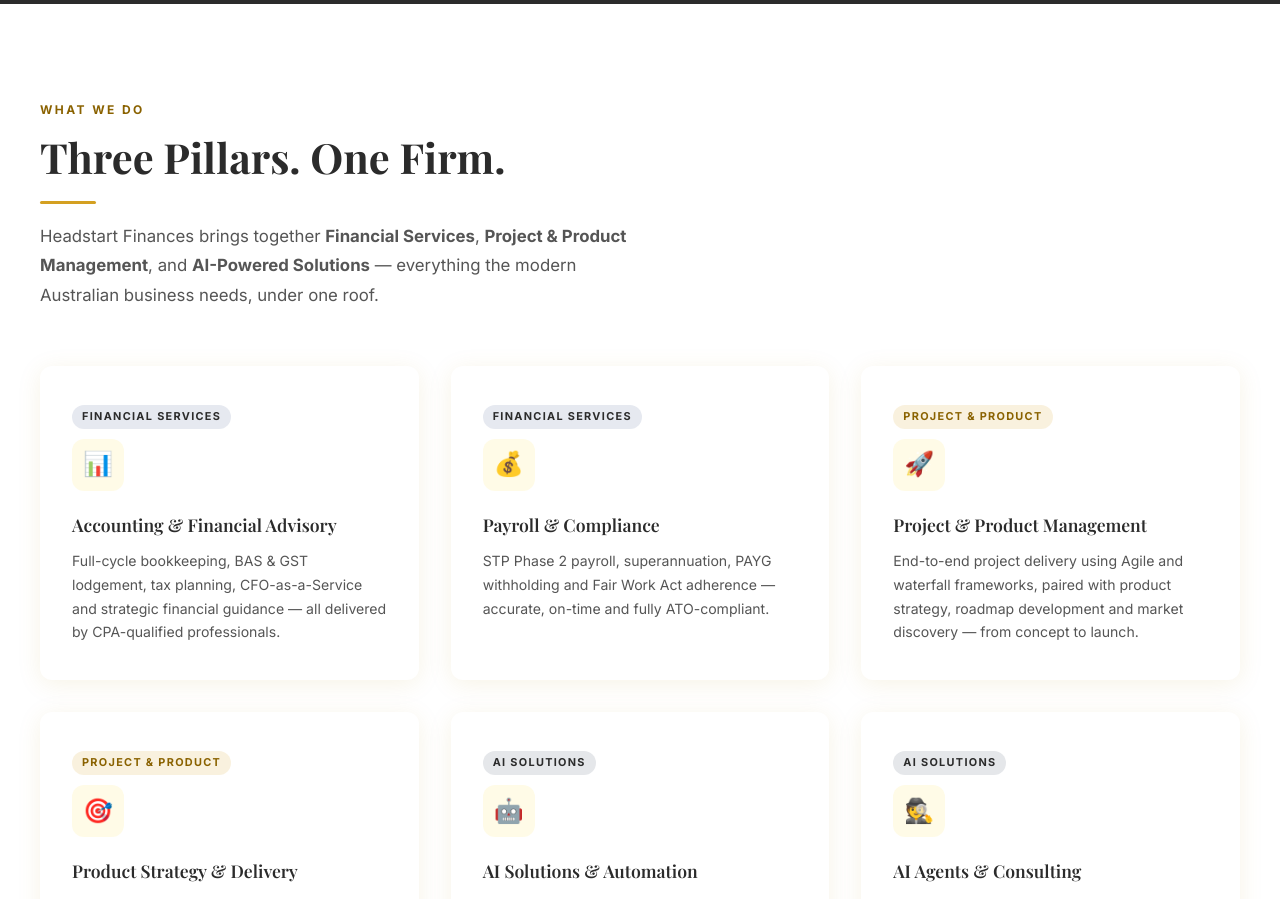
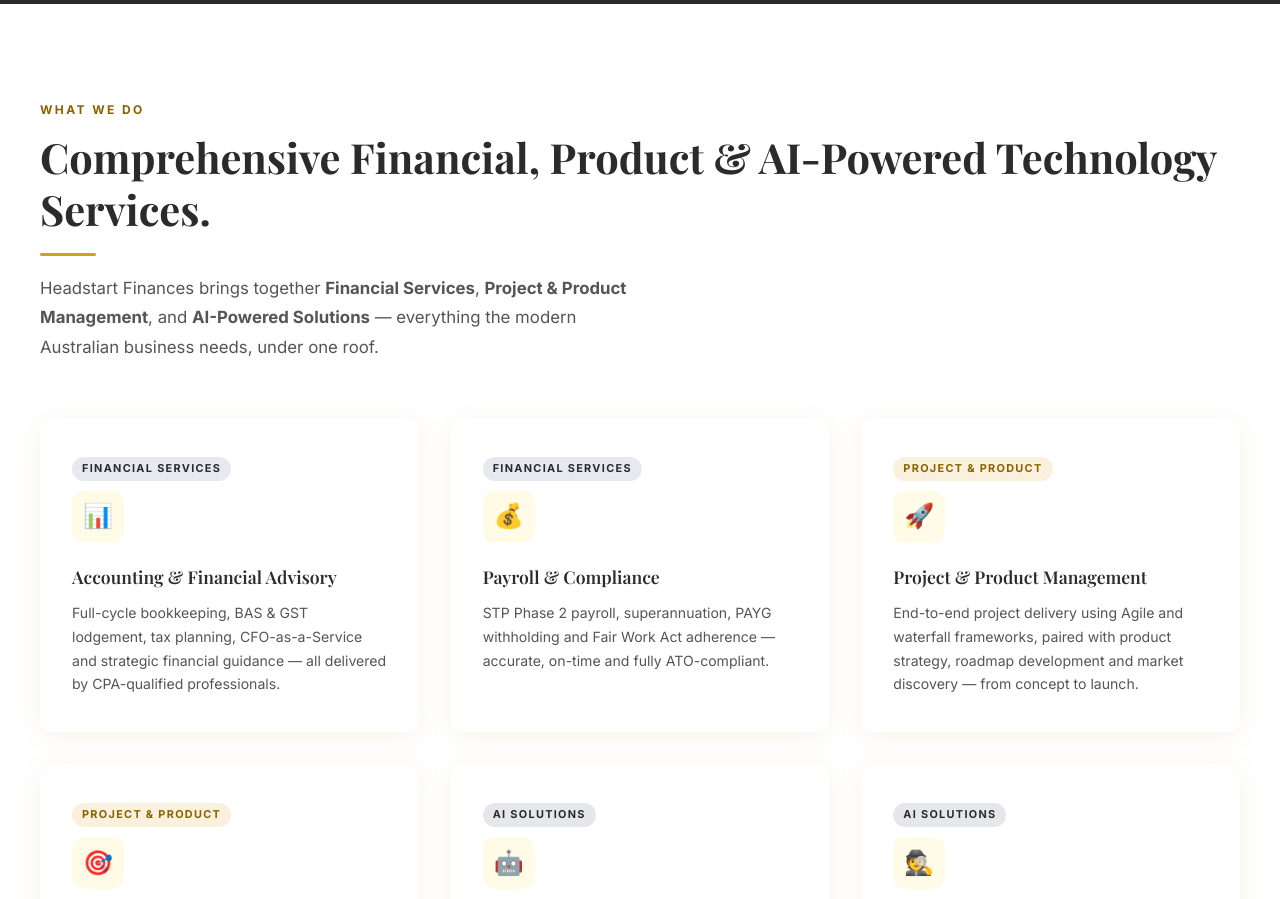
Before and after one commit to pramahosting/hsfinances, a React (Vite) app: page / in a window 1280 px wide. Shown: the part 1120-2019 px from the top of the page. Built offline with nearby package versions, Linux system fonts and the light colour scheme.

Commit message:
Update HomePage.jsx

```diff
--- a/src/pages/HomePage.jsx
+++ b/src/pages/HomePage.jsx
@@ -118,7 +118,7 @@
         <div className="container">
           <div className="section-header reveal">
             <div className="section-eyebrow">What We Do</div>
-            <h2 className="section-title">Three Pillars. One Firm.</h2>
+            <h2 className="section-title">Comprehensive Financial, Product &amp; AI-Powered Technology Services.</h2>
             <div className="divider" />
             <p className="section-lead">
               Headstart Finances brings together <strong>Financial Services</strong>,{" "}
```
